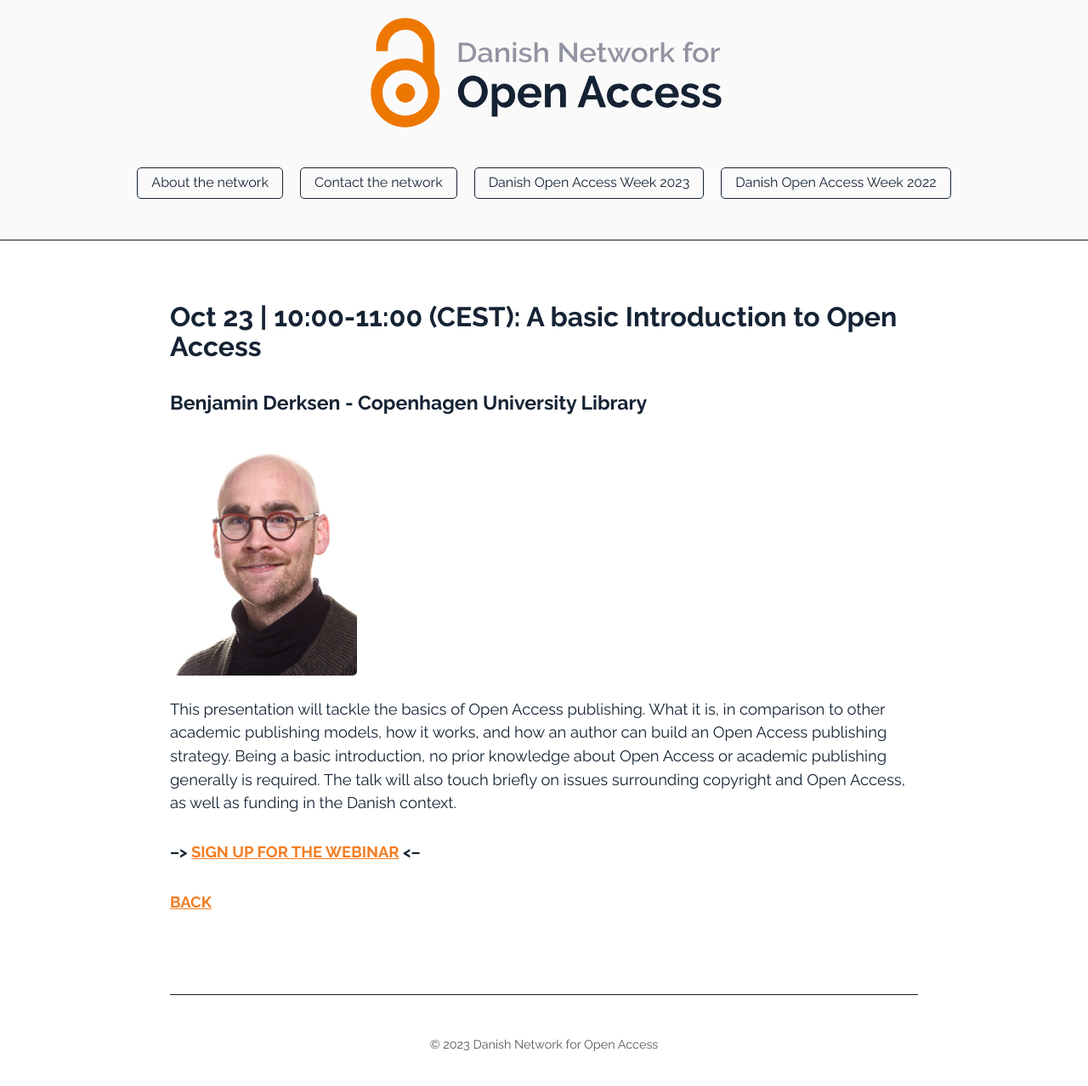
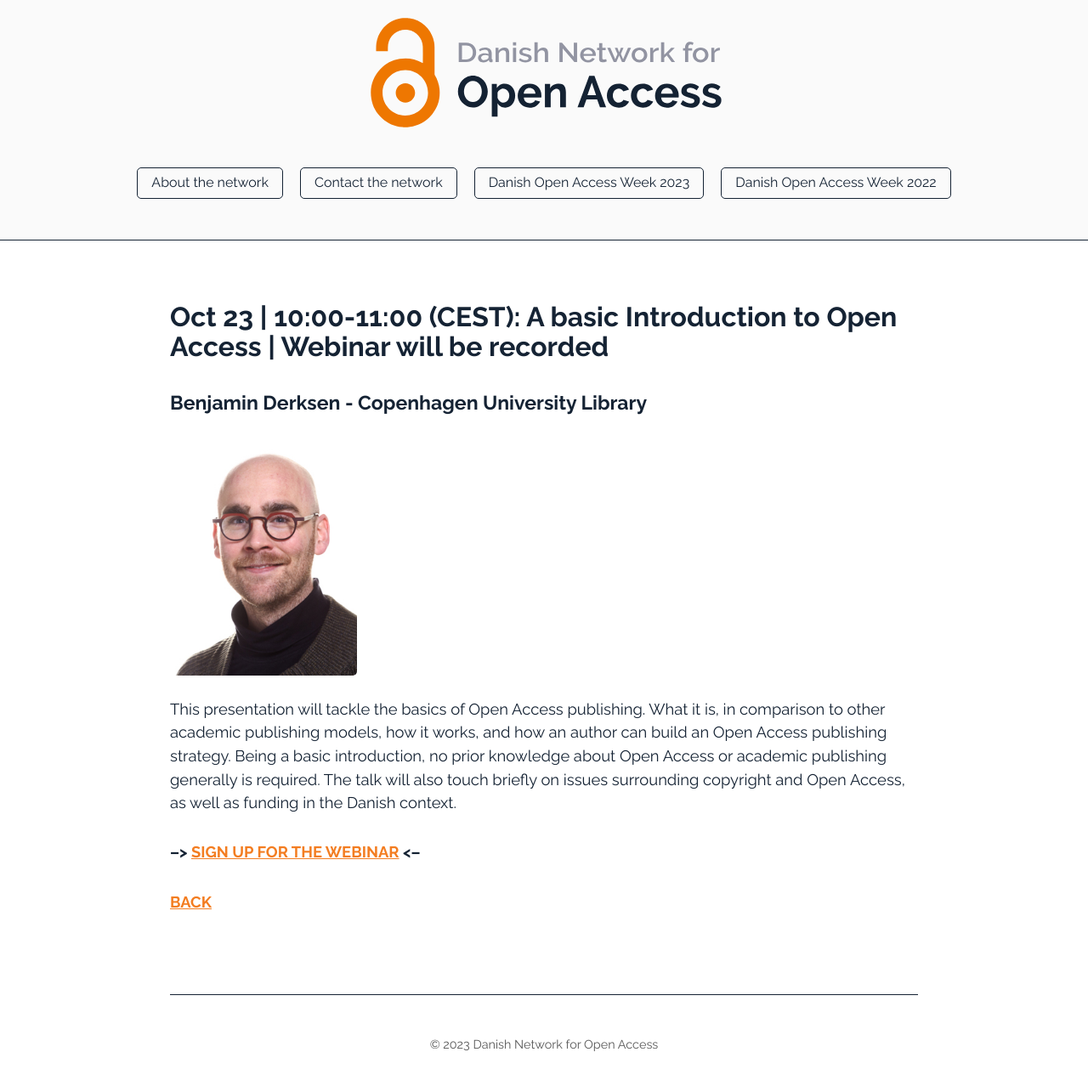
Before and after one commit to openaccess-dk/openaccess-dk.github.io, a Jekyll site: the page built from monday_oct_23_1.md, in a window 1280 px wide. Shown: the whole page at 85% size. Built offline with Jekyll 4.4.1, drawn with Linux system fonts in a browser that asks for light colours.

Commit message:
Update monday_oct_23_1.md

```diff
--- a/monday_oct_23_1.md
+++ b/monday_oct_23_1.md
@@ -4,7 +4,7 @@
 layout: default
 ---
 
-### Oct 23 | 10:00-11:00 (CEST): A basic Introduction to Open Access
+### Oct 23 | 10:00-11:00 (CEST): A basic Introduction to Open Access | Webinar will be recorded
 
 #### Benjamin Derksen - Copenhagen University Library
 
```
